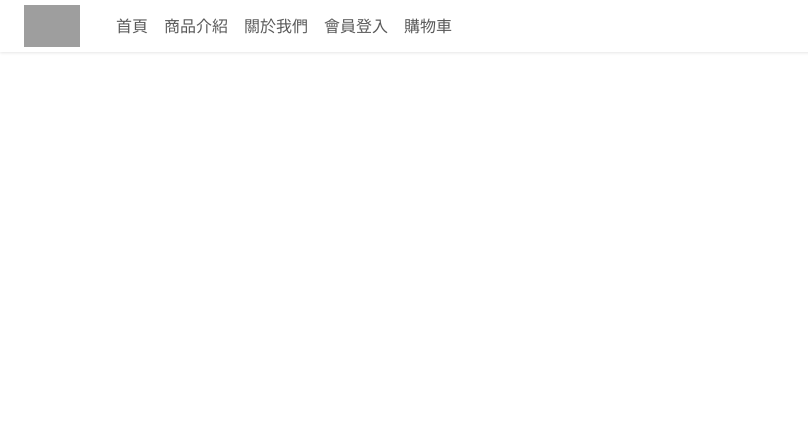
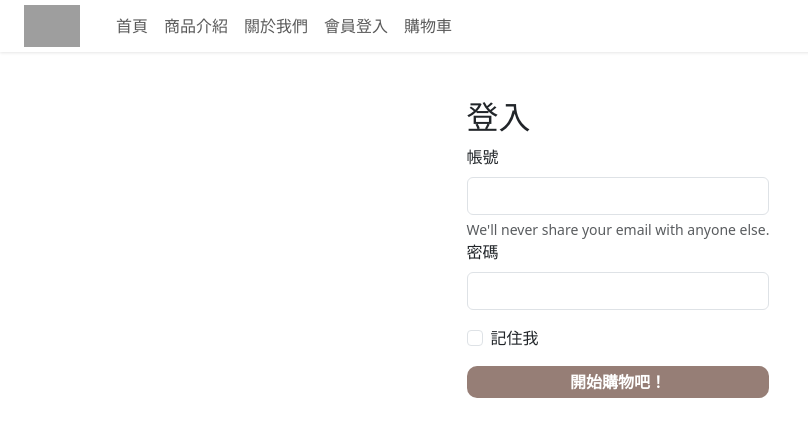
Before and after one commit to weat0212/react-shoppingcart, a React (Create React App) app: page /Login in a window 1280 px wide. Shown: the top 436 px of the page, without its empty margins (0-808 px from the left). Built offline with nearby package versions, Linux system fonts and the light colour scheme; grey boxes are pictures that could not be loaded.

Commit message:
登入畫面

```diff
--- a/src/pages/Cards.js
+++ b/src/pages/Cards.js
@@ -64,7 +64,9 @@ const cakes = [
 const MyCards = () => {
   const inventoryReducer = useDispatch();
   return (
-    <div className="container mt-5 p-3 ">
+    <>
+      <img src="images/mv.jpg" className="w-100 mt-5"></img>
+      <div className="container ">
         <div className="row ">
           {cakes.map((item, index) => (
             <div
@@ -137,7 +139,7 @@ const MyCards = () => {
                 <input
                   className="text-center "
                   style={{
-                  width: 100,
+                    width: 80,
                     outline: "none",
                     border: "1px solid #EADBC8",
                     color: "rgb(150, 126, 118)",
@@ -166,17 +168,7 @@ const MyCards = () => {
               </div>
               {/* 按鈕 */}
               <div className="container d-flex justify-content-center p-2 ">
-              <button
-                className="shopbutton"
-                // style={{
-                //   backgroundColor: "rgb(150, 126, 118)",
-                //   fontSize: 14,
-                //   color: "white",
-                //   width: "100px",
-                // }}
-                type="button"
-
-              >
+                <button className="shopbutton" type="button">
                   加入購物車
                 </button>
               </div>
@@ -184,6 +176,7 @@ const MyCards = () => {
           ))}
         </div>
       </div>
+    </>
   );
 };
 
--- a/src/pages/Home.js
+++ b/src/pages/Home.js
@@ -5,6 +5,7 @@ import CardContent from "@mui/material/CardContent";
 import CardMedia from "@mui/material/CardMedia";
 import Typography from "@mui/material/Typography";
 import { Button, CardActionArea, CardActions } from "@mui/material";
+import "../styles/Cards.css";
 
 const Home = () => {
   const location = useLocation();
@@ -36,6 +37,7 @@ const Home = () => {
             </Button>
           </CardActions>
         </Card>
+
       </div>
     </div>
   );
--- a/src/pages/Layout.js
+++ b/src/pages/Layout.js
@@ -5,6 +5,7 @@ import { Outlet, Link } from "react-router-dom";
 const Layout = () => {
   return (
     <>
+    {/*導覽列 */}
       <nav className="navbar navbar-expand-sm  py-0  bg-white  fixed-top">
         <div className="container-fluid ">
           <a className="navbar-brand" href="javascript:void(0)">
@@ -55,10 +56,15 @@ const Layout = () => {
                 </Link>
               </li>
             </ul>
+
           </div>
         </div>
+
       </nav>
+      {/* footer */}
+
       <Outlet />
+
     </>
   );
 };
--- a/src/pages/Login.js
+++ b/src/pages/Login.js
@@ -1,9 +1,51 @@
-import React from 'react'
+import React from "react";
+import "../styles/Cards.css";
 
 const Login = () => {
   return (
-    <div>Login</div>
-  )
-}
+    <div className="container login center inner m-5 ">
+      <form className="">
+        <div className="">
+          <h2>登入</h2>
+          <label for="exampleInputEmail1" class="form-label">
+            帳號
+          </label>
+          <input
+            type="email"
+            class="form-control"
+            id="exampleInputEmail1"
+            aria-describedby="emailHelp"
+          ></input>
+          <div id="emailHelp" class="form-text">
+            We'll never share your email with anyone else.
+          </div>
+        </div>
+        <div class="mb-3">
+          <label for="exampleInputPassword1" class="form-label">
+            密碼
+          </label>
+          <input
+            type="password"
+            class="form-control"
+            id="exampleInputPassword1"
+          ></input>
+        </div>
+        <div class="mb-3 form-check">
+          <input
+            type="checkbox"
+            class="form-check-input"
+            id="exampleCheck1"
+          ></input>
+          <label class="form-check-label" for="exampleCheck1">
+            記住我
+          </label>
+        </div>
+        <button type="submit" class="loginbutton">
+          開始購物吧！
+        </button>
+      </form>
+    </div>
+  );
+};
 
-export default Login
+export default Login;
--- a/src/pages/News.js
+++ b/src/pages/News.js
@@ -10,7 +10,7 @@ const News = () => {
       ></img>
       <div className="container d-flex justify-content-center p-3">
         <h2 className="text-center " style={{ color: "rgb(150, 126, 118)" }}>
-          通過蛋糕
+          透過蛋糕
           <br /> 為許多人帶來樂趣 <br />
           <br />
           <h4>ケーキを通して 多くの人に楽しさを</h4>
--- a/src/styles/Cards.css
+++ b/src/styles/Cards.css
@@ -1,6 +1,6 @@
 .shopbutton {
-    font-size: 14px !important;
-
+    font-size: 13px !important;
+    text-align: center !important;
     display: block;
     background-color: rgb(150, 126, 118);
     border: 3px solid transparent;
@@ -11,22 +11,61 @@
     -webkit-transition: all 0.3s ease-in-out;
     -moz-transition: all 0.3s ease-in-out;
     transition: all 0.3s ease-in-out;
-
-    margin: 0;
-    padding: 0;
-
-    width: 50%;
-    margin: 0 auto;
-
-    margin: 0;
-    padding: 0;
-    font: 400 1.4rem "Lato", Verdana, Helvetica, sans-serif;
+    width: 40%;
     -webkit-box-sizing: border-box;
     -moz-box-sizing: border-box;
     box-sizing: border-box;
 }
-
 .shopbutton:hover {
     background-color: #ffffff;
     color: rgb(150, 126, 118);
 }
+/*登入畫面css*/
+.login {
+    width: 600px;
+    height: 400px;
+    background-color: FFB9B9;
+    border-radius: 10px;
+    border: 1px solid #fff;
+}
+
+.center {
+    display: block;
+
+    margin-left: auto;
+    margin-right: auto;
+    width: 50%;
+}
+
+.inner {
+    display: flex;
+    /* 水平置中 */
+    justify-content: center;
+    /* 垂直置中 */
+    align-content: center;
+    flex-wrap: wrap;
+}
+.loginbutton {
+    font-weight: bold !important;
+    font-size: 16px !important;
+    text-align: center !important;
+    display: block;
+    background-color: rgb(150, 126, 118);
+    border: 3px solid transparent;
+    color: #ffffff;
+    font-weight: 300;
+    -webkit-border-radius: 3px;
+    border-radius: 10px;
+    -webkit-transition: all 0.3s ease-in-out;
+    -moz-transition: all 0.3s ease-in-out;
+    transition: all 0.3s ease-in-out;
+    width: 100%;
+    -webkit-box-sizing: border-box;
+    -moz-box-sizing: border-box;
+    box-sizing: border-box;
+}
+.loginbutton:hover {
+    background-color: #eadbc8;
+    color: rgb(150, 126, 118);
+    color: white;
+}
```
Lines whose indentation alone changed are shown as unchanged.
